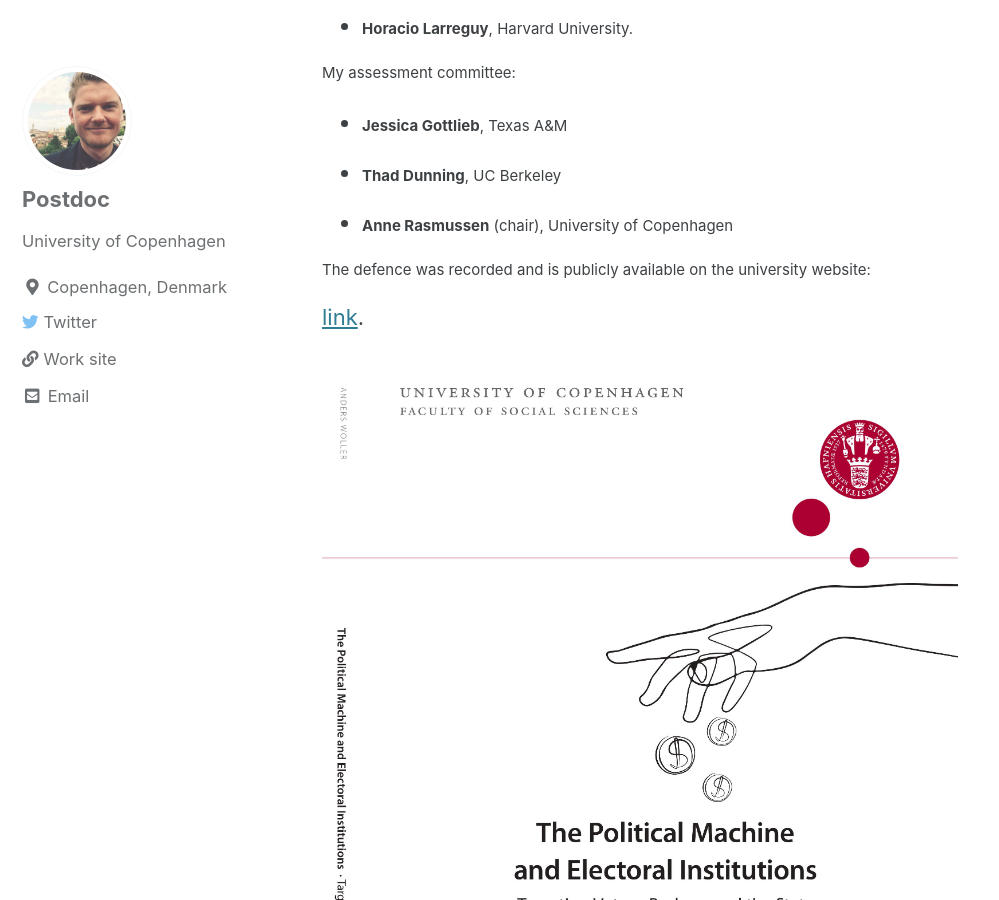
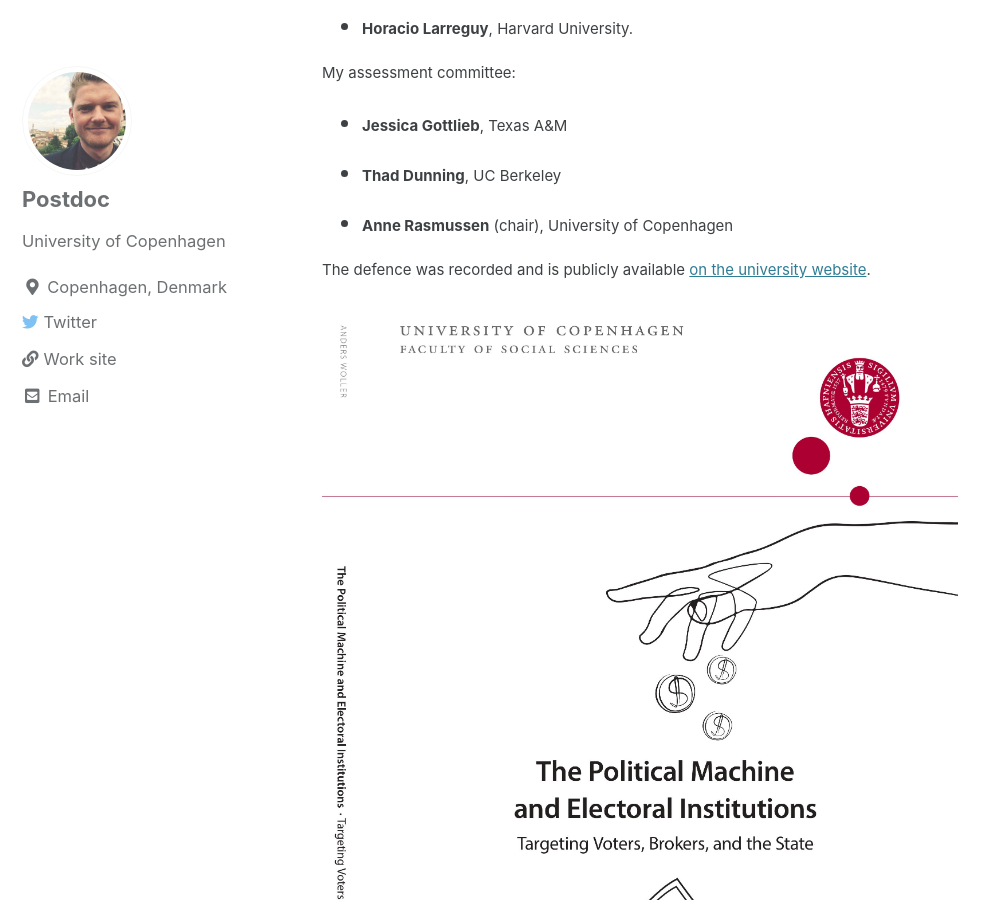
Before and after one commit to AndersWoller/AndersWoller.github.io, a Jekyll site: the page built from _posts/2020-04-04-defense.md, in a window 1280 px wide and 900 px high, scrolled down 400 px. Shown: the whole window, without its empty margins (0-999 px from the left). Built offline with Jekyll 4.4.1, drawn with Linux system fonts in a browser that asks for light colours; cached includes are drawn as plain includes.

Commit message:
Update 2020-04-04-defense.md

```diff
--- a/_posts/2020-04-04-defense.md
+++ b/_posts/2020-04-04-defense.md
@@ -17,6 +17,6 @@
 * <p style="font-size:15px"><b>Thad Dunning</b>, UC Berkeley</p>
 * <p style="font-size:15px"><b>Anne Rasmussen</b> (chair), University of Copenhagen</p>
 
-<p style="font-size:15px">The defence was recorded and is publicly available on the university website:</p> [link](https://polsci.ku.dk/uddannelser/phd/forsvar/anders-woller-nielsen/).
+<p style="font-size:15px">The defence was recorded and is publicly available <a href="https://polsci.ku.dk/uddannelser/phd/forsvar/anders-woller-nielsen/">on the university website</a>.</p>
 
 ![GitHub Logo](/images/frontpage.jpg)
```
